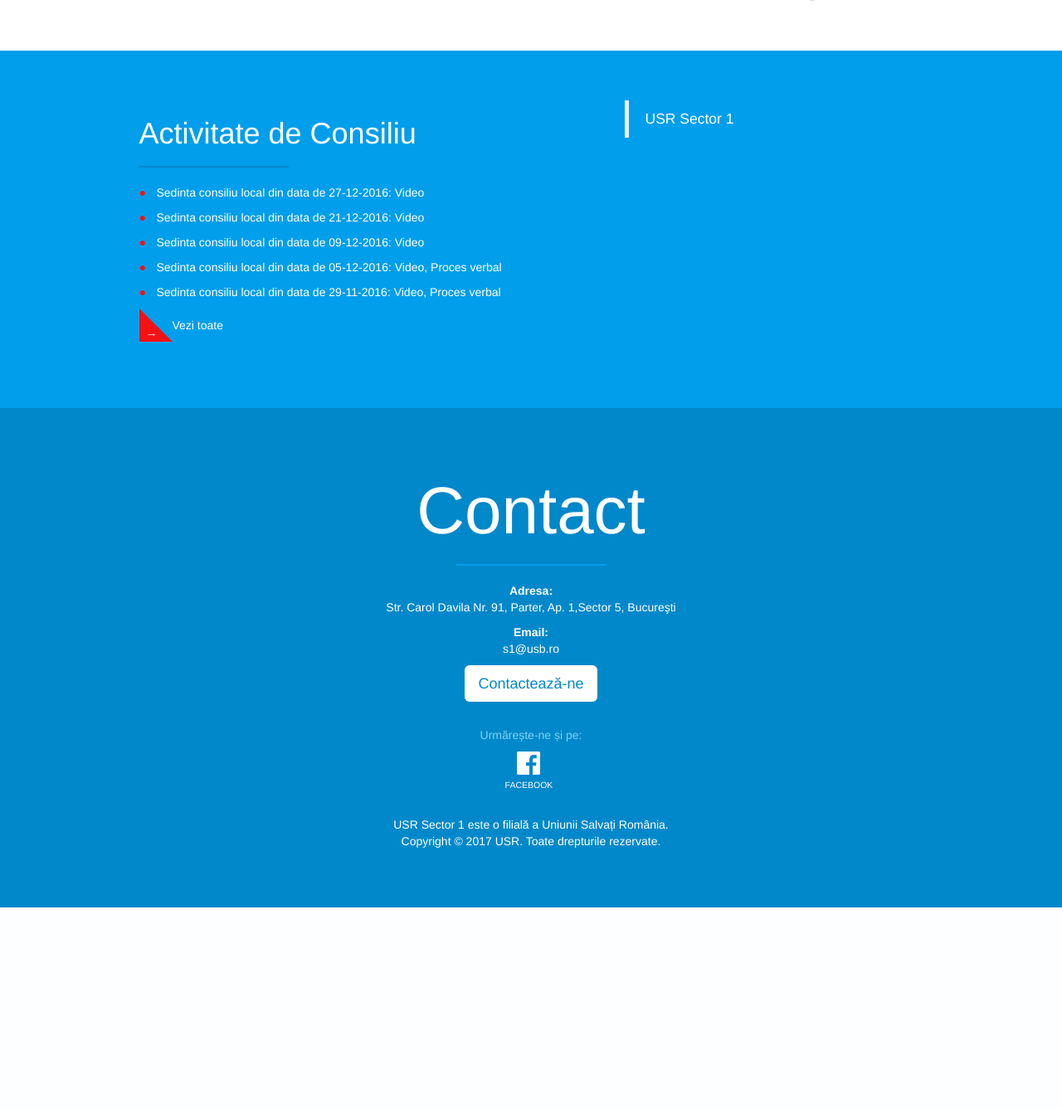
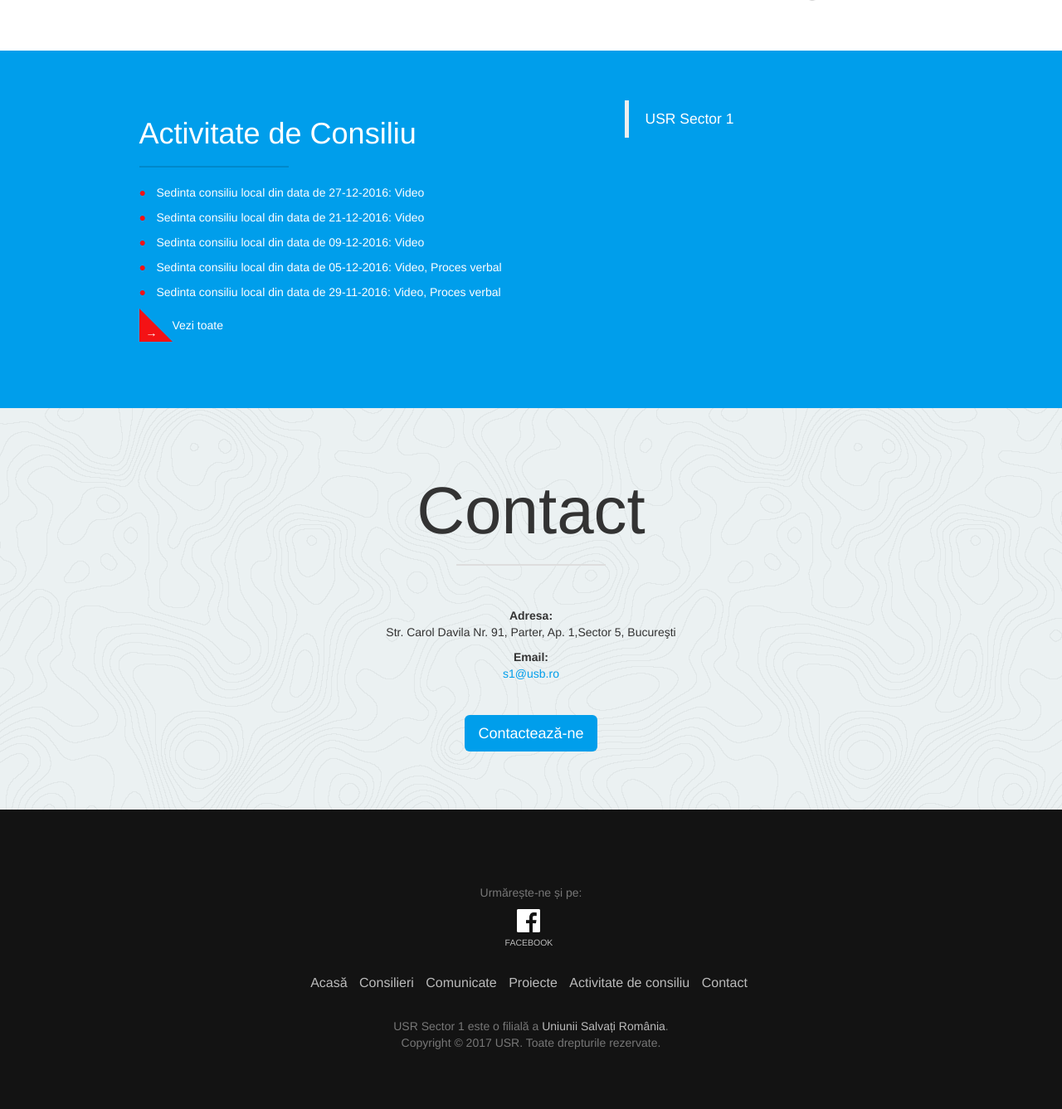
Before and after one commit to u-s-r/sector1, a PHP site: page /html/index.html in a window 1280 px wide. Shown: the part 2295-3632 px from the top of the page at 83% size. Before the commit the page ends 3389 px from the top, so only its background shows below. Run offline with PHP 8.4, Linux system fonts and the light colour scheme; some libraries are stand-ins or nearby versions.

Commit message:
Updated footer

```diff
--- a/html/index.html
+++ b/html/index.html
@@ -97,7 +97,7 @@
 				</div>
 			</div>
 		</div>
-		<div class="section section-alt">
+		<div class="section section-secondary">
 			<div class="container">
 				<div class="row row-md-eq">
 					<div class="col-md-2">
@@ -158,7 +158,7 @@
 				</div>
 			</div>
 		</div>
-		<div class="section section-alt">
+		<div class="section section-secondary">
 			<div class="container">
 				<div class="row row-md-eq">
 					<div class="col-md-2">
@@ -235,10 +235,12 @@
 				</div>
 			</div>
 		</div>
-		<footer class="footer section">
+		<footer class="footer">
+			<div class="section section-secondary">
 				<div class="container">
 					<h1 class="section-title">Contact</h1>
 					<hr class="divider divider-center">
+					<div class="section section-sm">
 						<p>
 							<strong>Adresa:</strong>
 							<br>
@@ -249,9 +251,14 @@
 							<br>
 							<a href="&#109;&#97;&#105;&#108;&#116;&#111;&#58;&#x73;&#x31;&#x40;&#x75;&#x73;&#x62;&#x2e;&#x72;&#x6f;">&#x73;&#x31;&#x40;&#x75;&#x73;&#x62;&#x2e;&#x72;&#x6f;</a>
 						</p>
-				<p><a class="btn btn-default btn-lg" href="contact.html">Contactează-ne</a></p>
+					</div>
+					<p><a class="btn btn-primary btn-lg" href="contact.html">Contactează-ne</a></p>
+				</div>
+			</div>
+			<div class="section section-inverted">
+				<div class="container">
 					<div class="follow-us">
-					<p class="text-muted">Urmărește-ne și pe:</p>
+						<p>Urmărește-ne și pe:</p>
 						<ul class="list-inline">
 							<li>
 								<a class="facebook" href="https://www.facebook.com/USRSector1/" target="_blank">
@@ -261,11 +268,20 @@
 							</li>
 						</ul>
 					</div>
+					<ul class="list-inline menu">
+						<li><a href="index.html">Acasă</a></li>
+						<li><a href="consilieri.html">Consilieri</a></li>
+						<li><a href="comunicate.html">Comunicate</a></li>
+						<li><a href="proiecte.html">Proiecte</a></li>
+						<li><a href="activitate-consiliu.html">Activitate de consiliu</a></li>
+						<li><a href="contact.html">Contact</a></li>
+					</ul>
 					<p>
-					USR Sector 1 este o filială a Uniunii Salvați România.
+						USR Sector 1 este o filială a <a href="https://www.usr.ro/" target="_blank">Uniunii Salvați România</a>.
 						<br>
 						Copyright &copy; 2017 USR. Toate drepturile rezervate.
 					</p>
+				</div>
 			</div>
 		</footer>
 		<script src="//maps.googleapis.com/maps/api/js?key=AIzaSyAQWK7fK33N7zZnsQnJ7797ohhSBvhmtOY&amp;callback=initMap&amp;ver=4.7.4"></script>
--- a/less/site.less
+++ b/less/site.less
@@ -89,8 +89,9 @@
 	padding-top: 60px;
 }
 
-.section-alt {
-	background-color: #ebf1f2;
+.section-sm {
+	padding-bottom: 30px;
+	padding-top: 30px;
 }
 
 .section-primary {
@@ -108,6 +109,29 @@
 
 	.divider {
 		border-color: #0088ca;
+	}
+}
+
+.section-secondary {
+	background-color: #ebf1f2;
+
+	.divider {
+		border-color: #ddd;
+	}
+}
+
+.section-inverted {
+	background-color: #131313;
+	color: #777;
+
+	a {
+		color: #bbb;
+
+		&:hover,
+		&:focus {
+			color: #fff;
+			text-decoration: none;
+		}
 	}
 }
 
@@ -298,39 +322,19 @@
 }
 
 .footer {
-	background-color: #0088ca;
-	color: #fff;
 	text-align: center;
-
-	a {
-		color: #fff;
-
-		&:hover,
-		&:focus {
-			color: #ccecfa;
-		}
-	}
 
 	.section-title {
 		font-size: 80px;
 	}
 
-	.divider {
-		border-color: #009eeb;
+	.menu {
+		font-size: 16px;
+		margin-bottom: 30px;
 	}
 
-	.text-muted {
-		color: #80d0f4;
-	}
-
-	.btn-default {
-		color: #0088ca;
-
-		&:hover,
-		&:focus {
-			background-color: #ccecfa;
-			color: #0088ca;
-		}
+	.section-secondary {
+		background-image: url('../img/bg-tile.png');
 	}
 }
 
@@ -350,8 +354,6 @@
 	}
 
 	a {
-		color: inherit;
-
 		&:hover,
 		&:focus {
 			text-decoration: none;
```
Also changed, not shown: assets/app/css/style.css (+26 -26 lines), html/contact.html (+20 -4 lines), assets/app/css/style.min.css, assets/app/img/bg-tile.png (added), 2 other files. Lines whose indentation alone changed are shown as unchanged.
